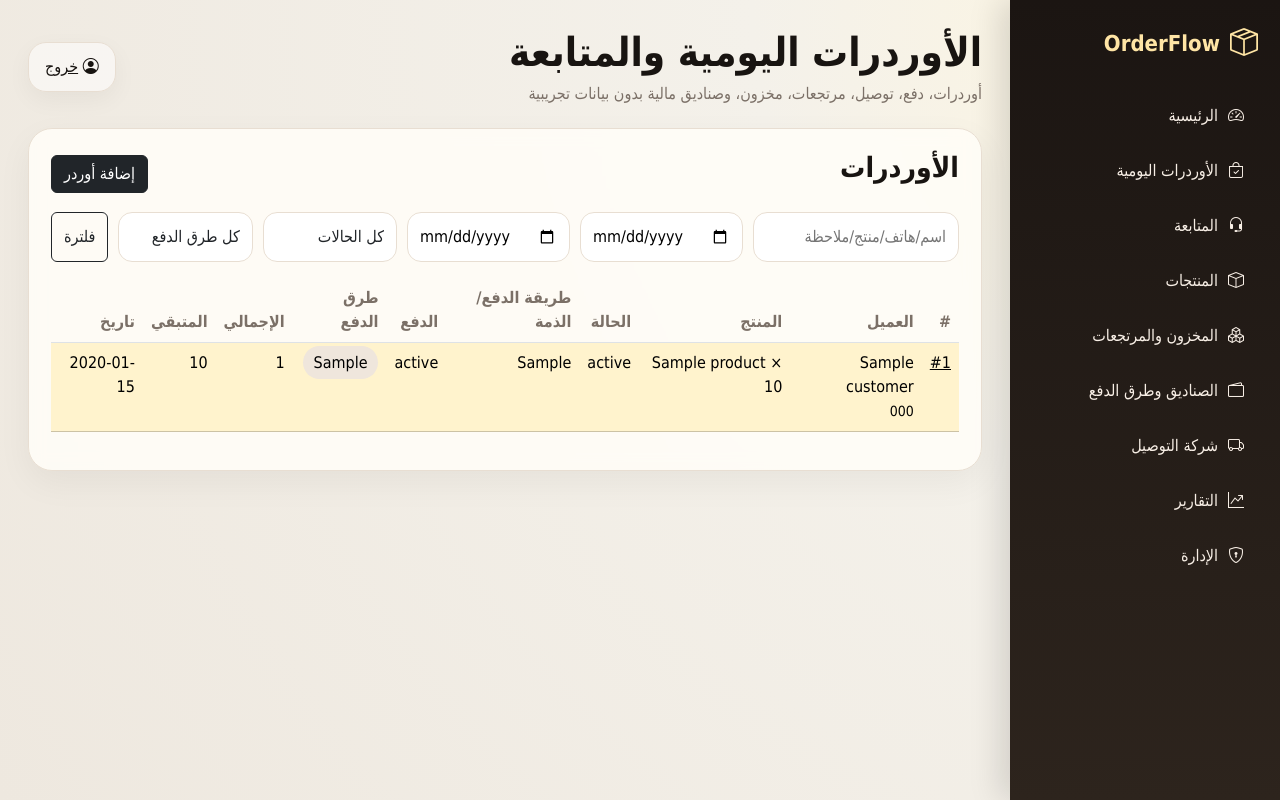
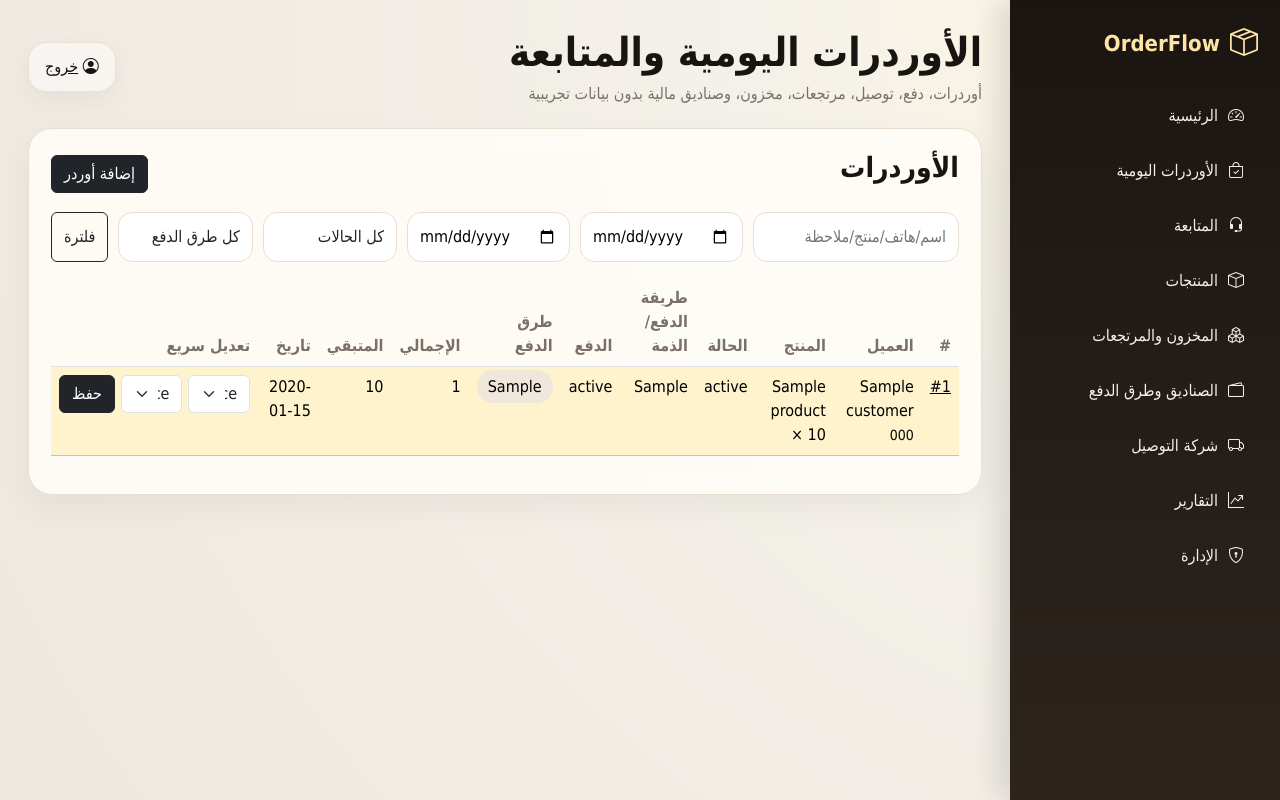
Before and after one commit to LORPerfume/lor-perfume-jo, a Django app: template core/templates/core/order_list.html in a window 1280 px wide. Run offline with Django 5.2, Linux system fonts and the light colour scheme; the template is opened without the code that fills it: most values are stand-ins (such as "Sample title", 1, 10 or a date in 2020).

Commit message:
Update order_list.html

```diff
--- a/core/templates/core/order_list.html
+++ b/core/templates/core/order_list.html
@@ -1,5 +1,45 @@
 {% extends 'core/base.html' %}{% block page_title %}الأوردرات اليومية والمتابعة{% endblock %}{% block content %}
 <section class="panel"><div class="section-head"><h3>الأوردرات</h3><a class="btn btn-dark" href="{% url 'order_create' %}">إضافة أوردر</a></div>
 <form class="filters"><input name="q" value="{{ q }}" placeholder="اسم/هاتف/منتج/ملاحظة"><input type="date" name="start" value="{{ start }}"><input type="date" name="end" value="{{ end }}"><select name="status" class="form-select"><option value="">كل الحالات</option>{% for key,label in status_choices %}<option value="{{ key }}" {% if status == key %}selected{% endif %}>{{ label }}</option>{% endfor %}</select><select name="payment" class="form-select"><option value="">كل طرق الدفع</option>{% for key,label in payment_choices %}<option value="{{ key }}" {% if payment == key %}selected{% endif %}>{{ label }}</option>{% endfor %}</select><button class="btn btn-outline-dark">فلترة</button></form>
-<table class="table"><thead><tr><th>#</th><th>العميل</th><th>المنتج</th><th>الحالة</th><th>طريقة الدفع/الذمة</th><th>الدفع</th><th>طرق الدفع</th><th>الإجمالي</th><th>المتبقي</th><th>تاريخ</th></tr></thead><tbody>{% for o in orders %}<tr class="{% if o.status == 'returned' %}table-warning{% elif o.is_overdue %}table-danger{% endif %}"><td><a href="{% url 'order_detail' o.id %}">#{{ o.id }}</a></td><td>{{ o.customer.name }}<br><small>{{ o.customer.phone }}</small></td><td>{{ o.product.name }} × {{ o.quantity }}</td><td>{{ o.get_status_display }}</td><td>{{ o.get_payment_method_display }}</td><td>{{ o.get_payment_status_display }}</td><td>{% for p in o.payments.all %}<span class="badge-soft">{{ p.get_method_display }}</span>{% empty %}-{% endfor %}</td><td>{{ o.total_amount }}</td><td>{{ o.remaining_amount }}</td><td>{{ o.order_date|date:'Y-m-d' }}</td></tr>{% empty %}<tr><td colspan="10">لا يوجد أوردرات</td></tr>{% endfor %}</tbody></table></section>
-{% endblock %}
+<table class="table">
+<thead>
+<tr>
+<th>#</th><th>العميل</th><th>المنتج</th><th>الحالة</th><th>طريقة الدفع/الذمة</th><th>الدفع</th><th>طرق الدفع</th><th>الإجمالي</th><th>المتبقي</th><th>تاريخ</th><th>تعديل سريع</th>
+</tr>
+</thead>
+<tbody>
+{% for o in orders %}
+<tr class="{% if o.status == 'returned' %}table-warning{% elif o.is_overdue %}table-danger{% endif %}">
+<td><a href="{% url 'order_detail' o.id %}">#{{ o.id }}</a></td>
+<td>{{ o.customer.name }}<br><small>{{ o.customer.phone }}</small></td>
+<td>{{ o.product.name }} × {{ o.quantity }}</td>
+<td>{{ o.get_status_display }}</td>
+<td>{{ o.get_payment_method_display }}</td>
+<td>{{ o.get_payment_status_display }}</td>
+<td>{% for p in o.payments.all %}<span class="badge-soft">{{ p.get_method_display }}</span>{% empty %}-{% endfor %}</td>
+<td>{{ o.total_amount }}</td>
+<td>{{ o.remaining_amount }}</td>
+<td>{{ o.order_date|date:'Y-m-d' }}</td>
+<td>
+<form method="post" action="{% url 'order_quick_update' o.id %}" style="display:flex;gap:6px;">
+{% csrf_token %}
+<select name="status" class="form-select">
+{% for key,label in status_choices %}
+<option value="{{ key }}" {% if o.status == key %}selected{% endif %}>{{ label }}</option>
+{% endfor %}
+</select>
+<select name="payment_method" class="form-select">
+{% for key,label in payment_choices %}
+<option value="{{ key }}" {% if o.payment_method == key %}selected{% endif %}>{{ label }}</option>
+{% endfor %}
+</select>
+<button class="btn btn-dark">حفظ</button>
+</form>
+</td>
+</tr>
+{% empty %}
+<tr><td colspan="11">لا يوجد أوردرات</td></tr>
+{% endfor %}
+</tbody>
+</table>
+  {% endblock %}
```
